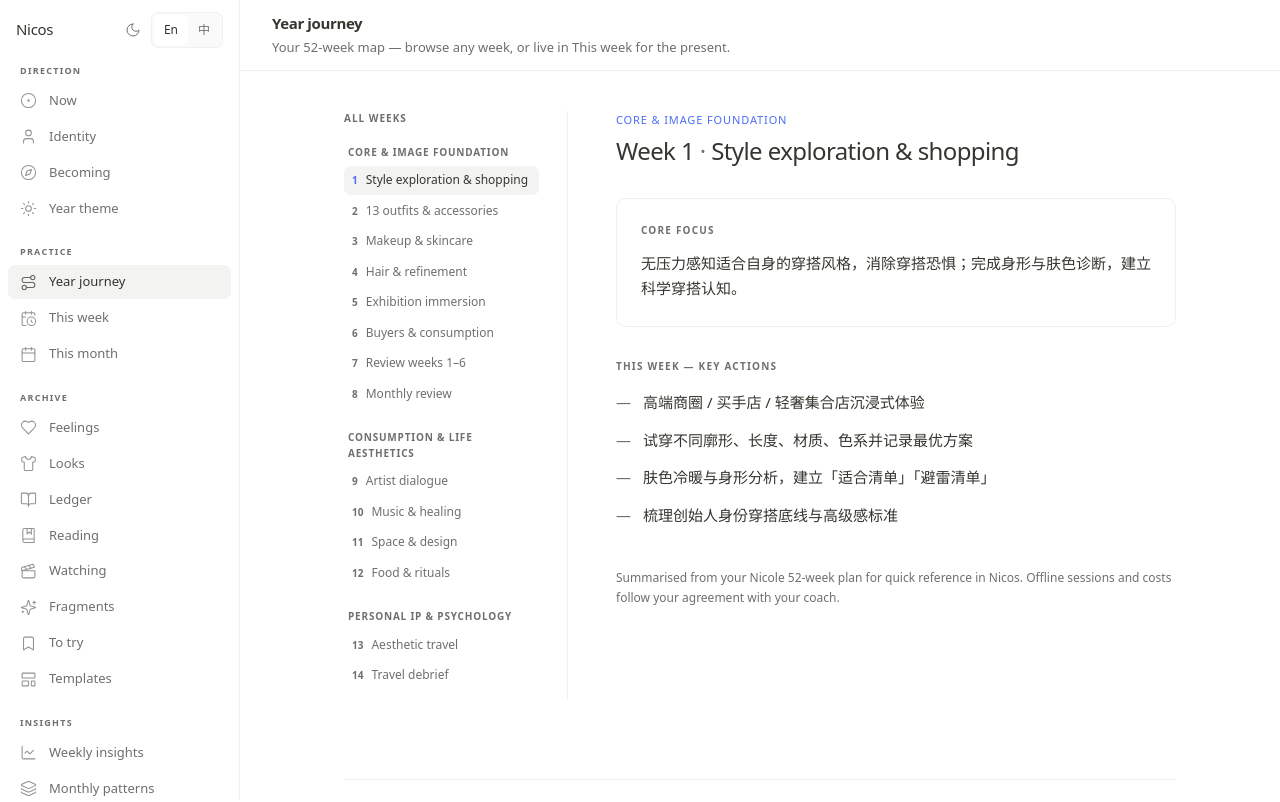
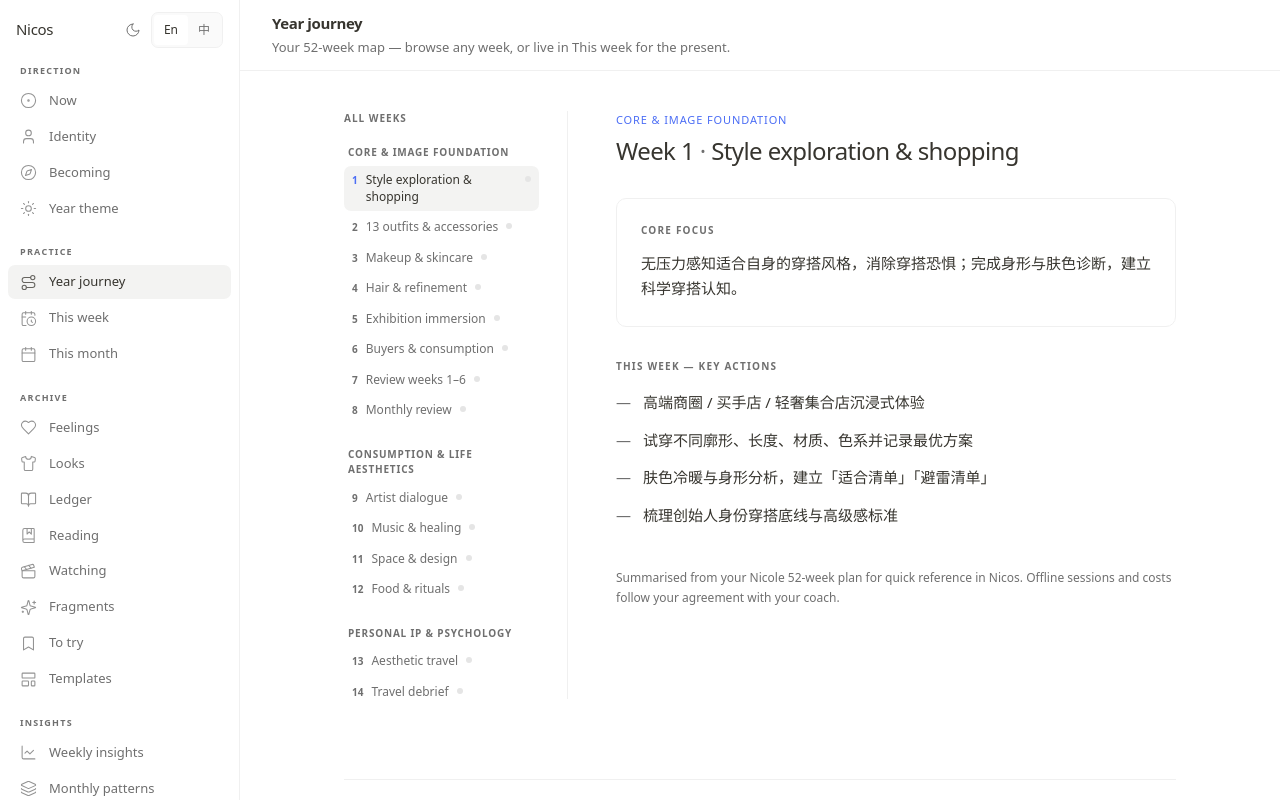
Before and after one commit to qianzhuiwuneng/nicos-1.0, a Next.js app: page /journey in a window 1280 px wide. Shown: the top 802 px of the page. Built offline with nearby package versions, Linux system fonts and the light colour scheme.

Commit message:
add completion indicators across weekly and year journey timelines.
This surfaces reflection continuity at a glance by merging local and cloud completion signals, and extends the weekly-review API with a summary mode for consistent global status dots.

Made-with: Cursor

```diff
--- a/app/api/weekly-review/route.ts
+++ b/app/api/weekly-review/route.ts
@@ -24,6 +24,25 @@ export async function GET(request: Request) {
   if (!client) return NextResponse.json({ values: {} }, { status: 200 });
 
   const { searchParams } = new URL(request.url);
+  const wantsSummary = searchParams.get("summary") === "1";
+
+  if (wantsSummary) {
+    const { data, error } = await client
+      .from("weekly_reviews")
+      .select("program_week, values");
+    if (error || !data) return NextResponse.json({ weeks: [] }, { status: 200 });
+
+    const weeks = data
+      .filter((row) => {
+        const values = (row as { values?: Record<string, unknown> }).values;
+        if (!values || typeof values !== "object") return false;
+        return Object.values(values).some((v) => typeof v === "string" && v.trim().length > 0);
+      })
+      .map((row) => (row as { program_week: number }).program_week);
+
+    return NextResponse.json({ weeks }, { status: 200 });
+  }
+
   const week = parseInt(searchParams.get("week") ?? "", 10);
   if (Number.isNaN(week) || week < 1 || week > 52) {
     return NextResponse.json({ error: "invalid week" }, { status: 400 });
--- a/app/weekly/page.tsx
+++ b/app/weekly/page.tsx
@@ -9,14 +9,23 @@ import { useLanguage } from "@/context/LanguageContext";
 import { useWeek52Nav } from "@/context/Week52Context";
 import { formatProgramWeekRangeLabel } from "@/lib/program-week";
 import { getWeeklyReviewPrompts } from "@/lib/weekly-review-prompts";
-import { type WeeklyReviewValues, loadWeeklyReviewValues } from "@/lib/weekly-review-storage";
-import { fetchWeeklyReviewCloud, mergeRemoteAndLocal } from "@/lib/weekly-review-cloud";
+import {
+  type WeeklyReviewValues,
+  getLocallyCompletedProgramWeeks,
+  loadWeeklyReviewValues,
+} from "@/lib/weekly-review-storage";
+import {
+  fetchWeeklyCompletedWeeksCloud,
+  fetchWeeklyReviewCloud,
+  mergeRemoteAndLocal,
+} from "@/lib/weekly-review-cloud";
 
 export default function WeeklyPage() {
   const { t, locale } = useLanguage();
   const { focusWeek } = useWeek52Nav();
   const [selectedId, setSelectedId] = useState<string>(`w${focusWeek}`);
   const [dataRev, setDataRev] = useState(0);
+  const [completedWeeks, setCompletedWeeks] = useState<Set<number>>(new Set<number>());
 
   useEffect(() => {
     setSelectedId(`w${focusWeek}`);
@@ -61,6 +70,22 @@ export default function WeeklyPage() {
     };
   }, [selected.programWeek, prompts, dataRev]);
 
+  useEffect(() => {
+    let cancelled = false;
+    const localSet = getLocallyCompletedProgramWeeks(52);
+    setCompletedWeeks(localSet);
+    (async () => {
+      const cloudSet = await fetchWeeklyCompletedWeeksCloud();
+      if (cancelled) return;
+      const merged = new Set<number>(localSet);
+      for (const w of cloudSet) merged.add(w);
+      setCompletedWeeks(merged);
+    })();
+    return () => {
+      cancelled = true;
+    };
+  }, [dataRev]);
+
   const rangeLabel = formatProgramWeekRangeLabel(selected.weekStart, selected.weekEnd, locale);
   const programLabel = locale === "zh" ? `第 ${selected.programWeek} 周` : `Week ${selected.programWeek}`;
 
@@ -82,7 +107,17 @@ export default function WeeklyPage() {
                       : "text-[var(--muted-foreground)] hover:bg-[var(--muted)]/60 hover:text-[var(--foreground)]"
                   }`}
                 >
-                  <span className="block">{label}</span>
+                  <span className="flex items-center justify-between gap-2">
+                    <span className="block">{label}</span>
+                    <span
+                      className={`h-1.5 w-1.5 shrink-0 rounded-full ${
+                        completedWeeks.has(w.programWeek)
+                          ? "bg-[var(--primary)]"
+                          : "bg-[var(--border)]"
+                      }`}
+                      aria-hidden
+                    />
+                  </span>
                   <span className="mt-0.5 block text-[10px] font-normal opacity-80">
                     {locale === "zh" ? `第 ${w.programWeek} 周` : `W${w.programWeek}`}
                   </span>
--- a/components/journey/YearJourneyTimeline.tsx
+++ b/components/journey/YearJourneyTimeline.tsx
@@ -1,11 +1,13 @@
 "use client";
 
-import { Suspense, useEffect } from "react";
+import { Suspense, useEffect, useState } from "react";
 import { usePathname, useRouter, useSearchParams } from "next/navigation";
 import { WEEK52_ENTRIES, WEEK52_PHASES } from "@/lib/week52-data";
 import { useLanguage } from "@/context/LanguageContext";
 import { useWeek52Nav } from "@/context/Week52Context";
 import { cn } from "@/lib/utils";
+import { getLocallyCompletedProgramWeeks } from "@/lib/weekly-review-storage";
+import { fetchWeeklyCompletedWeeksCloud } from "@/lib/weekly-review-cloud";
 
 function Week52UrlSyncInner() {
   const pathname = usePathname();
@@ -37,6 +39,7 @@ function WeekListInner() {
   const pathname = usePathname();
   const searchParams = useSearchParams();
   const { focusWeek, setFocusWeek } = useWeek52Nav();
+  const [completedWeeks, setCompletedWeeks] = useState<Set<number>>(new Set<number>());
 
   const urlWeek = parseInt(searchParams.get("week") ?? "", 10);
   const resolvedHighlightWeek =
@@ -50,6 +53,37 @@ function WeekListInner() {
     setFocusWeek(week);
     router.push(`/journey?week=${week}`);
   };
+
+  useEffect(() => {
+    let cancelled = false;
+
+    const syncCompleted = async () => {
+      const localSet = getLocallyCompletedProgramWeeks(52);
+      const cloudSet = await fetchWeeklyCompletedWeeksCloud();
+      if (cancelled) return;
+
+      const merged = new Set<number>(localSet);
+      for (const w of cloudSet) merged.add(w);
+      setCompletedWeeks(merged);
+    };
+
+    void syncCompleted();
+
+    const bump = () => {
+      void syncCompleted();
+    };
+    const onStorage = (e: StorageEvent) => {
+      if (e.key?.startsWith("nicos-week-review-v3-w")) bump();
+    };
+
+    window.addEventListener("storage", onStorage);
+    window.addEventListener("nicos-weekly-review-saved", bump);
+    return () => {
+      cancelled = true;
+      window.removeEventListener("storage", onStorage);
+      window.removeEventListener("nicos-weekly-review-saved", bump);
+    };
+  }, []);
 
   const entriesByPhase = WEEK52_PHASES.map((phase) => ({
     phase,
@@ -91,6 +125,13 @@ function WeekListInner() {
                       {entry.week}
                     </span>
                     <span className="min-w-0 break-words">{label}</span>
+                    <span
+                      className={cn(
+                        "mt-1 h-1.5 w-1.5 shrink-0 rounded-full",
+                        completedWeeks.has(entry.week) ? "bg-[var(--primary)]" : "bg-[var(--border)]"
+                      )}
+                      aria-hidden
+                    />
                   </button>
                 </li>
               );
--- a/lib/weekly-review-cloud.ts
+++ b/lib/weekly-review-cloud.ts
@@ -51,6 +51,26 @@ export async function fetchWeeklyReviewCloud(programWeek: number): Promise<Weekl
   }
 }
 
+export async function fetchWeeklyCompletedWeeksCloud(): Promise<Set<number>> {
+  if (!isCloudEnabled()) return new Set<number>();
+  try {
+    const res = await fetch("/api/weekly-review?summary=1", {
+      method: "GET",
+      cache: "no-store",
+    });
+    if (!res.ok) return new Set<number>();
+    const json = (await res.json()) as { weeks?: unknown };
+    const arr = Array.isArray(json?.weeks) ? json.weeks : [];
+    const out = new Set<number>();
+    for (const w of arr) {
+      if (typeof w === "number" && Number.isFinite(w)) out.add(w);
+    }
+    return out;
+  } catch {
+    return new Set<number>();
+  }
+}
+
 export async function saveWeeklyReviewCloud(
   programWeek: number,
   values: WeeklyReviewValues,
--- a/lib/weekly-review-storage.ts
+++ b/lib/weekly-review-storage.ts
@@ -33,3 +33,17 @@ export function saveWeeklyReviewValues(programWeek: number, values: WeeklyReview
 export function hasAnyValue(values: WeeklyReviewValues, promptIds: string[]): boolean {
   return promptIds.some((id) => (values[id] ?? "").trim().length > 0);
 }
+
+export function hasAnyStoredValue(values: WeeklyReviewValues): boolean {
+  return Object.values(values).some((v) => v.trim().length > 0);
+}
+
+export function getLocallyCompletedProgramWeeks(maxWeek = 52): Set<number> {
+  if (typeof window === "undefined") return new Set<number>();
+  const out = new Set<number>();
+  for (let week = 1; week <= maxWeek; week += 1) {
+    const values = loadWeeklyReviewValues(week);
+    if (hasAnyStoredValue(values)) out.add(week);
+  }
+  return out;
+}
```
